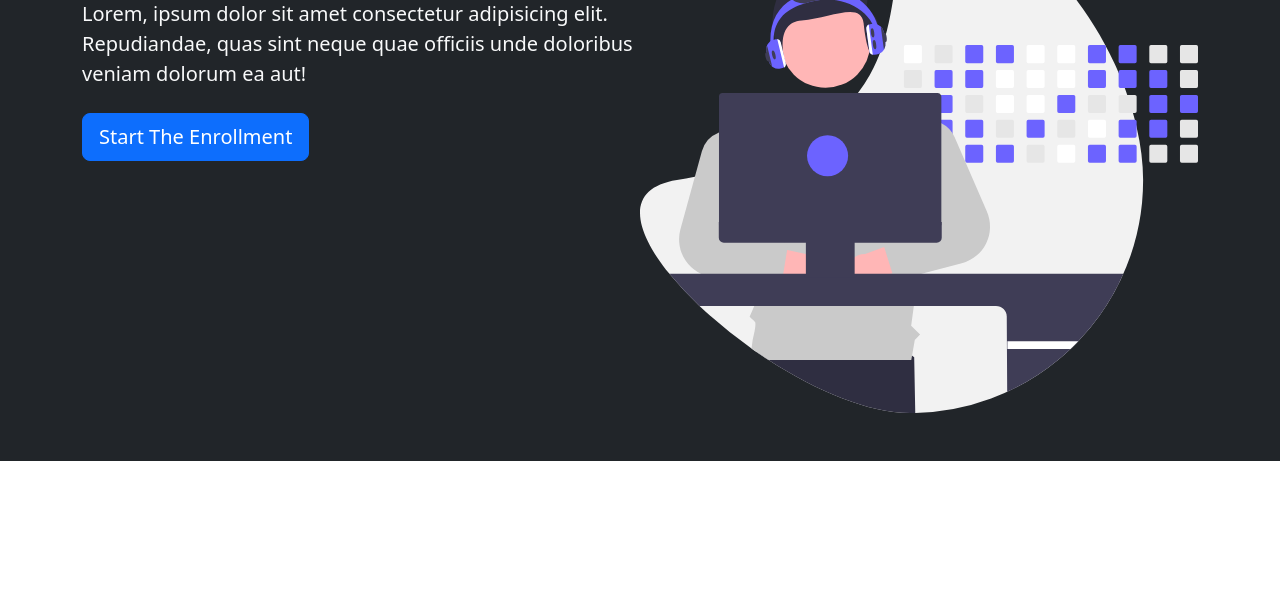
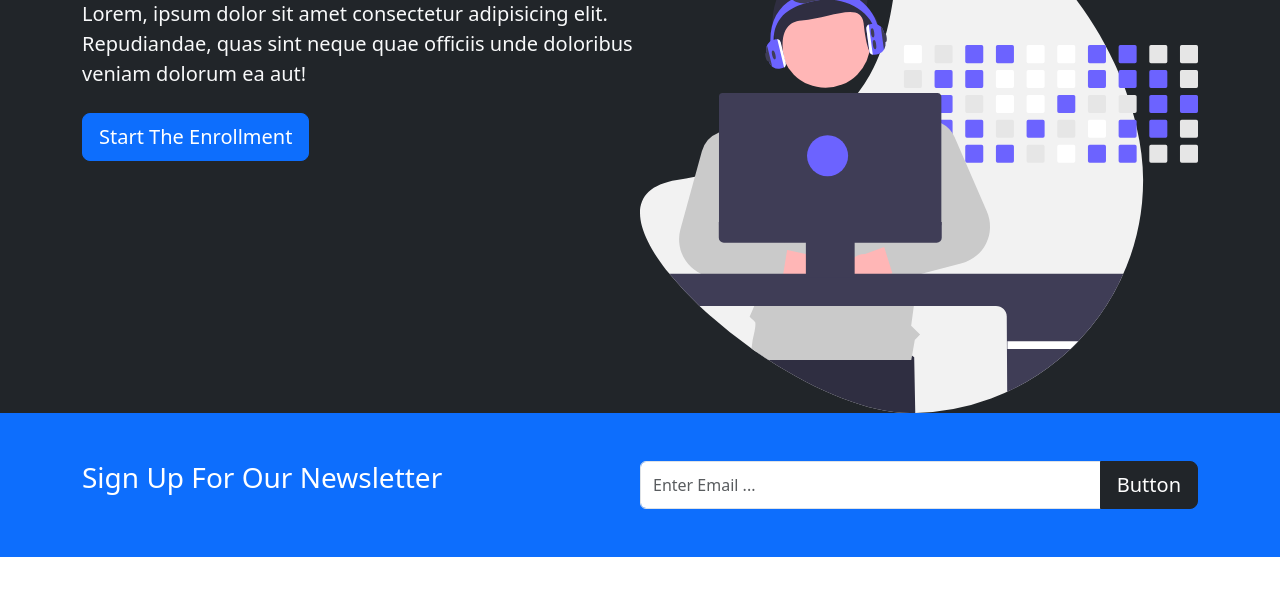
Before and after one commit to mohamadpirsali/Boostrap, a plain HTML site: page index.html in a window 1280 px wide. Shown: the part 193-788 px from the top of the page. Drawn offline with nearby package versions, Linux system fonts and the light colour scheme.

Commit message:
build the newsletter component

```diff
--- a/css/styles.css
+++ b/css/styles.css
@@ -0,0 +1,6 @@
+
+@media screen and (min-width : 768px) {
+    .news-input{
+        width: 50%;
+    }
+}
--- a/index.html
+++ b/index.html
@@ -53,7 +53,9 @@
     </nav>
 
     <!-- Showcase -->
-    <section class="bg-dark text-light p-5 text-center text-sm-start">
+    <section
+      class="bg-dark text-light p-5 p-lg-0 pt-lg-5 text-center text-sm-start"
+    >
       <div class="container">
         <div
           class="d-sm-flex flex-row align-item-center justify-content-between"
@@ -76,6 +78,23 @@
       </div>
     </section>
 
+    <!-- Newsletter -->
+    <section class="bg-primary text-white p-5">
+      <div class="container">
+        <div class="d-md-flex justify-content-between align-item-center">
+          <h3 class="mb-3 mb-md-0">Sign Up For Our Newsletter</h3>
+          <div class="input-group news-input">
+            <input
+              type="text"
+              class="form-control"
+              placeholder="Enter Email ..."
+            />
+            <button class="btn btn-dark btn-lg" type="button">Button</button>
+          </div>
+        </div>
+      </div>
+    </section>
+
     <script
       src="https://cdn.jsdelivr.net/npm/bootstrap@5.3.3/dist/js/bootstrap.bundle.min.js"
       crossorigin="anonymous"
```
Also changed, not shown: components/newsletter.html (added, +11 -0 lines).
